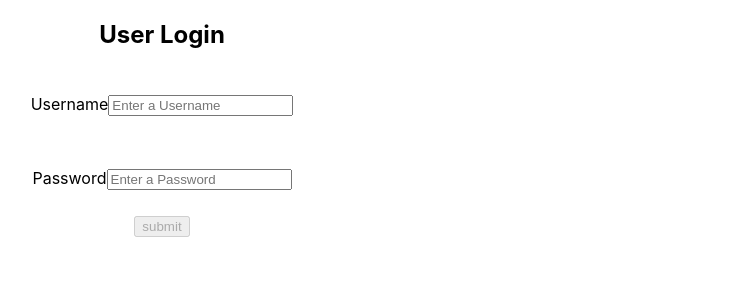
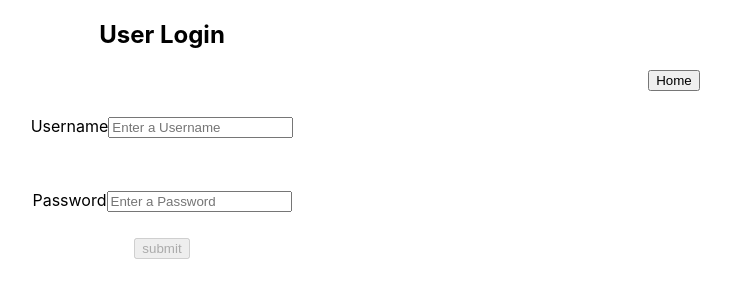
Before and after one commit to ft-anywherefitness/front-end, a React (Create React App) app: page /Login in a window 1280 px wide. Shown: the top 300 px of the page, without its empty margins (478-1209 px from the left). Built offline with nearby package versions, Linux system fonts and the light colour scheme.

Commit message:
adjusted home and added schema

```diff
--- a/src/Home.js
+++ b/src/Home.js
@@ -9,9 +9,16 @@ export default function Home(){
         <div className = 'home-page'>
             <header className = 'home-header'>
                 <h1>Anywhere Fitness</h1>
+
+                <Link to= '/'>
+                <button>Home</button>
+                </Link>
+
                 <Link to= '/Login'>
                 <button>Login</button>
                 </Link>
+
+
             </header>
         </div>
     )
--- a/src/LoginPage.js
+++ b/src/LoginPage.js
@@ -1,4 +1,5 @@
 import React from 'react'
+import {Link} from 'react-router-dom'
 
 
 
@@ -27,6 +28,13 @@ export default function Login(props){
     return(
         <form className = 'login-container' onSubmit = {onSubmit}>
             <h2>User Login</h2>
+
+            <div className = 'login-page-home-button'>
+            <Link to ='/'>
+                <button>Home</button>
+            </Link>
+            </div>
+
 
             <div className = 'erros'>
                 <div>{errors.username}</div>
--- a/src/index.css
+++ b/src/index.css
@@ -35,3 +35,7 @@ code {
 .home-page button{
   /* margin-left: 70%; */
 }
+
+.login-page-home-button{
+  margin-left: 80%;
+}
--- a/src/index.js
+++ b/src/index.js
@@ -2,7 +2,7 @@ import React from 'react';
 import ReactDOM from 'react-dom';
 import './index.css';
 import App from './App';
-// import reportWebVitals from './reportWebVitals';
+import reportWebVitals from './reportWebVitals';
 import {BrowserRouter as Router} from 'react-router-dom'
 
 ReactDOM.render(
@@ -12,7 +12,7 @@ ReactDOM.render(
   document.getElementById('root')
 );
 
-// // If you want to start measuring performance in your app, pass a function
-// // to log results (for example: reportWebVitals(console.log))
-// // or send to an analytics endpoint. Learn more: https://bit.ly/CRA-vitals
-// reportWebVitals();
+// If you want to start measuring performance in your app, pass a function
+// to log results (for example: reportWebVitals(console.log))
+// or send to an analytics endpoint. Learn more: https://bit.ly/CRA-vitals
+reportWebVitals();
```
Also changed, not shown: src/Schema.js (+16 -0 lines).
